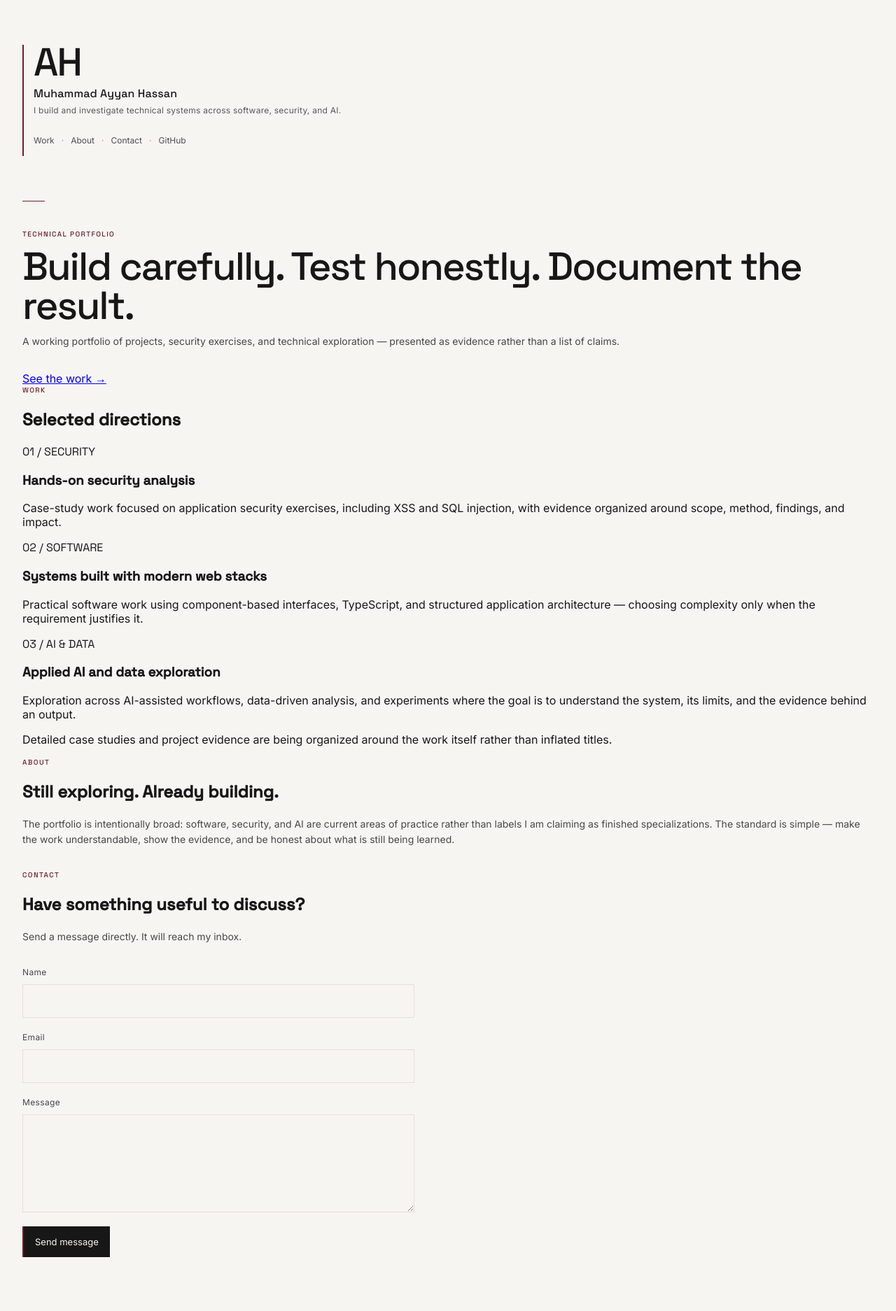
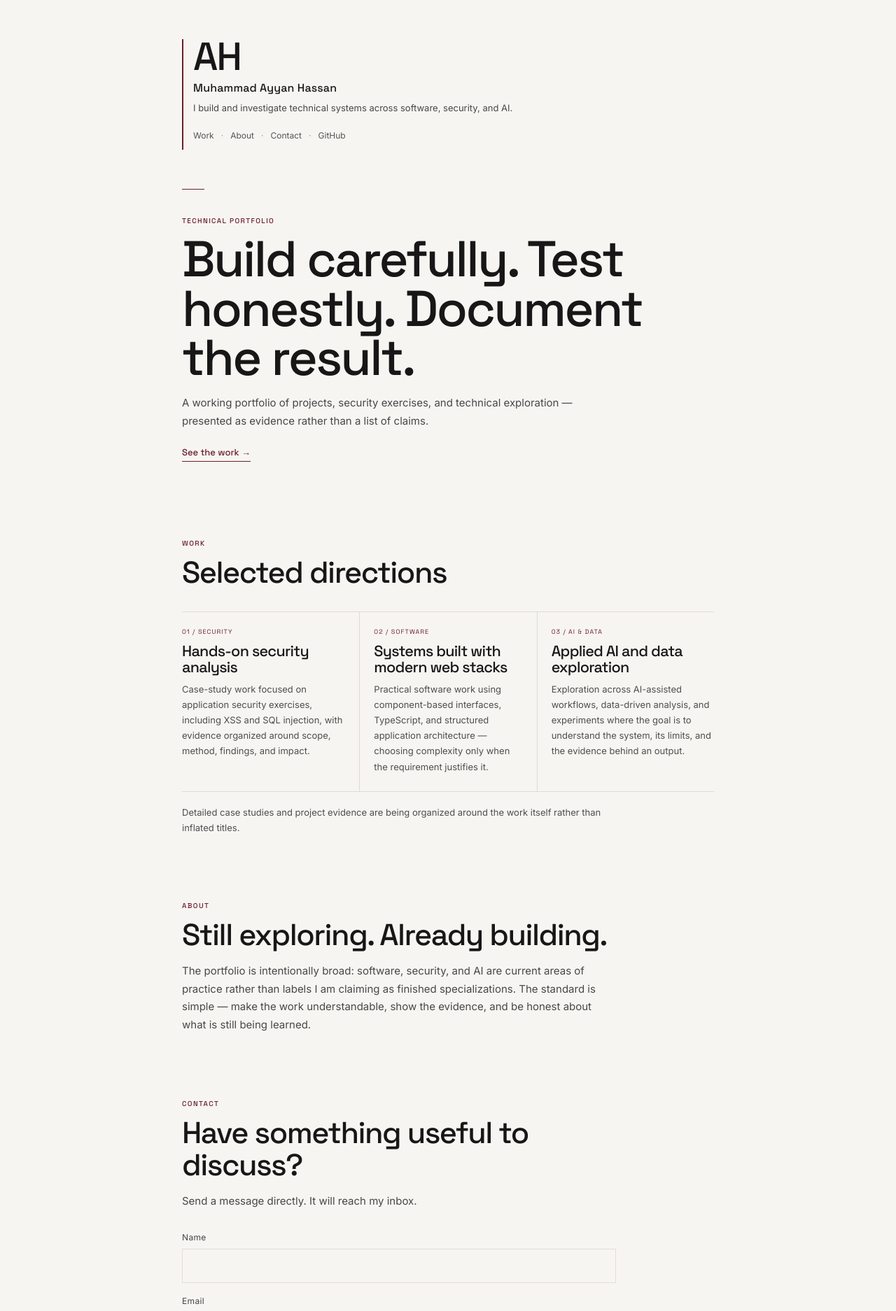
Before and after one commit to MuhammadAyyanHassan/Ayyan_Hassan_portfolio, a Next.js app: page / in a window 1280 px wide. Shown: the top 1874 px of the page at 70% size. Built offline with nearby package versions, Linux system fonts and the light colour scheme.

Commit message:
Implement critique-driven portfolio clarity fixes

```diff
--- a/globals.css
+++ b/globals.css
@@ -8,193 +8,65 @@
 }
 
 * { box-sizing: border-box; }
+html { scroll-behavior: smooth; }
+html, body { margin: 0; min-height: 100%; }
+body { background: var(--warm-white); color: var(--ink); font-family: "Inter", sans-serif; overflow-x: hidden; }
+a { color: inherit; }
 
-html, body { margin: 0; min-height: 100%; }
+.portfolio { min-height: 100vh; padding: clamp(2.5rem, 7vh, 5rem) clamp(1rem, 5vw, 2.5rem); }
+.site-shell { width: min(100%, 760px); margin: 0 auto; }
+.identity { border-left: 2px solid var(--burgundy); padding-left: 14px; }
+.monogram { font-size: 56px; line-height: .9; font-weight: 500; letter-spacing: -.04em; }
+.name { margin-top: 10px; font: 500 16px/1.2 "Space Grotesk", sans-serif; letter-spacing: .01em; }
+.subtitle { max-width: 560px; margin: 8px 0 0; font-size: 13px; line-height: 1.6; opacity: .78; }
+.links { display: flex; flex-wrap: wrap; align-items: center; gap: 10px; margin-top: 10px; font-size: 12px; line-height: 1; }
+.links a { display: inline-flex; align-items: center; min-height: 40px; text-decoration: none; opacity: .72; }
+.links a:hover, .links a:focus-visible { color: var(--burgundy); opacity: 1; }
+.links span { color: var(--burgundy); opacity: .55; }
+.divider { width: 32px; height: 1px; background: var(--burgundy); margin: 3.5rem 0 2.5rem; }
 
-html { -webkit-text-size-adjust: 100%; }
+.hero { max-width: 700px; padding: 0 0 1rem; }
+.eyebrow { color: var(--burgundy); font: 500 10px/1 "Space Grotesk", sans-serif; letter-spacing: .14em; margin-bottom: 14px; }
+h1, h2, h3 { font-family: "Space Grotesk", sans-serif; font-weight: 500; letter-spacing: -.035em; }
+h1 { margin: 0; max-width: 680px; font-size: clamp(2.4rem, 7vw, 4.5rem); line-height: .98; }
+h2 { margin: 0; font-size: clamp(1.9rem, 5vw, 2.7rem); line-height: 1.05; }
+h3 { margin: 10px 0 8px; font-size: 1.35rem; line-height: 1.1; }
+.intro { max-width: 620px; margin: 16px 0 0; font-size: 15px; line-height: 1.7; opacity: .78; }
+.text-link { display: inline-block; margin-top: 24px; color: var(--burgundy); font: 500 13px/1.4 "Space Grotesk", sans-serif; text-decoration: none; border-bottom: 1px solid var(--burgundy); padding-bottom: 3px; }
+.text-link:hover, .text-link:focus-visible { opacity: .7; }
 
-body {
-  background: var(--warm-white);
-  color: var(--ink);
-  font-family: "Inter", sans-serif;
-  overflow-x: hidden;
+.section { margin-top: 6rem; scroll-margin-top: 2rem; }
+.work-grid { display: grid; grid-template-columns: repeat(3, 1fr); gap: 0; margin-top: 2rem; border-top: 1px solid var(--line); }
+.work-item { padding: 22px 20px 24px 0; border-bottom: 1px solid var(--line); }
+.work-item + .work-item { padding-left: 20px; border-left: 1px solid var(--line); }
+.work-item:last-child { padding-right: 0; }
+.work-label { color: var(--burgundy); font-size: 9px; letter-spacing: .12em; }
+.work-item p, .proof-note { margin: 0; font-size: 13px; line-height: 1.7; opacity: .75; }
+.proof-note { max-width: 620px; margin-top: 18px; }
+.about-section { max-width: 680px; }
+.contact-section { max-width: 620px; }
+
+form { display: grid; gap: 18px; margin-top: 2rem; }
+label { display: grid; gap: 7px; color: var(--ink); opacity: .8; font-size: 12px; line-height: 1.4; letter-spacing: .03em; }
+input, textarea { width: 100%; border: 1px solid var(--line); border-radius: 0; background: transparent; color: var(--ink); padding: 12px; font: inherit; font-size: 16px; outline: none; }
+input { min-height: 44px; }
+input:focus-visible, textarea:focus-visible { border-color: var(--burgundy); outline: 2px solid var(--burgundy); outline-offset: 2px; }
+textarea { resize: vertical; min-height: 140px; }
+button { justify-self: start; min-height: 44px; border: 0; border-left: 2px solid var(--burgundy); background: var(--ink); color: var(--warm-white); padding: 12px 16px; font: 500 13px/1.2 "Inter", sans-serif; cursor: pointer; }
+button:hover, button:focus-visible { background: var(--burgundy); }
+button:focus-visible { outline: 2px solid var(--burgundy); outline-offset: 2px; }
+button:disabled { cursor: wait; opacity: .6; }
+.status { min-height: 18px; color: var(--burgundy); font-size: 12px; line-height: 1.5; }
+
+@media (max-width: 700px) {
+  .work-grid { grid-template-columns: 1fr; }
+  .work-item, .work-item + .work-item { padding: 20px 0; border-left: 0; }
+  .work-item:first-child { border-top: 0; }
 }
-
-.portfolio {
-  min-height: 100vh;
-  display: flex;
-  justify-content: center;
-  padding: clamp(2.5rem, 8vh, 6rem) clamp(1rem, 4vw, 2rem);
-}
-
-.contact-card {
-  width: min(100%, 680px);
-  margin: auto;
-}
-
-.identity {
-  border-left: 2px solid var(--burgundy);
-  padding-left: 14px;
-}
-
-.monogram {
-  font-size: 56px;
-  line-height: 0.9;
-  font-weight: 500;
-  letter-spacing: -0.04em;
-}
-
-.name {
-  margin-top: 10px;
-  font-size: 16px;
-  line-height: 1.2;
-  font-weight: 500;
-  letter-spacing: 0.01em;
-}
-
-.subtitle {
-  margin-top: 5px;
-  font-size: 12px;
-  line-height: 1.5;
-  color: var(--ink);
-  opacity: 0.7;
-  letter-spacing: 0.02em;
-}
-
-.links {
-  display: flex;
-  align-items: center;
-  gap: 10px;
-  margin-top: 10px;
-  font-size: 12px;
-  line-height: 1;
-}
-
-.links a {
-  display: inline-flex;
-  align-items: center;
-  min-height: 44px;
-  color: var(--ink);
-  opacity: 0.75;
-  text-decoration: none;
-}
-
-.links a:hover,
-.links a:focus-visible {
-  color: var(--burgundy);
-  opacity: 1;
-}
-
-.links span { color: var(--burgundy); opacity: 0.55; }
-
-.divider {
-  width: 32px;
-  height: 1px;
-  background: var(--burgundy);
-  margin: 4rem 0 2.5rem;
-}
-
-.contact-section {
-  width: 100%;
-  max-width: 560px;
-}
-
-.eyebrow {
-  color: var(--burgundy);
-  font-size: 10px;
-  font-weight: 500;
-  letter-spacing: 0.14em;
-  margin-bottom: 12px;
-}
-
-h1 {
-  margin: 0;
-  font-size: clamp(2.1rem, 8vw, 3.5rem);
-  font-weight: 500;
-  letter-spacing: -0.035em;
-  line-height: 1;
-}
-
-.intro {
-  margin: 12px 0 2rem;
-  color: var(--ink);
-  opacity: 0.78;
-  font-size: 14px;
-  line-height: 1.6;
-}
-
-form {
-  display: grid;
-  gap: 20px;
-}
-
-label {
-  display: grid;
-  gap: 8px;
-  color: var(--ink);
-  opacity: 0.78;
-  font-size: 12px;
-  line-height: 1.4;
-  letter-spacing: 0.03em;
-}
-
-input,
-textarea {
-  width: 100%;
-  border: 1px solid var(--line);
-  border-radius: 0;
-  background: transparent;
-  color: var(--ink);
-  padding: 12px;
-  font: inherit;
-  font-size: 16px;
-  outline: none;
-}
-
-input {
-  min-height: 44px;
-}
-
-input:focus-visible,
-textarea:focus-visible {
-  border-color: var(--burgundy);
-  outline: 2px solid var(--burgundy);
-  outline-offset: 2px;
-}
-
-textarea {
-  resize: vertical;
-  min-height: 140px;
-}
-
-button {
-  justify-self: start;
-  min-height: 44px;
-  border: 0;
-  border-left: 2px solid var(--burgundy);
-  background: var(--ink);
-  color: var(--warm-white);
-  padding: 12px 16px;
-  font: inherit;
-  font-size: 13px;
-  cursor: pointer;
-}
-
-button:hover,
-button:focus-visible { background: var(--burgundy); }
-button:focus-visible { outline: 2px solid var(--burgundy); outline-offset: 2px; }
-button:disabled { cursor: wait; opacity: 0.6; }
-
-.status {
-  min-height: 18px;
-  color: var(--burgundy);
-  font-size: 12px;
-  line-height: 1.5;
-}
-
 @media (max-width: 600px) {
   .portfolio { padding: 2.5rem 1rem 4rem; }
   .identity { padding-left: 12px; }
   .monogram { font-size: 52px; }
   .divider { margin: 3rem 0 2rem; }
+  .section { margin-top: 4.5rem; }
 }
```
